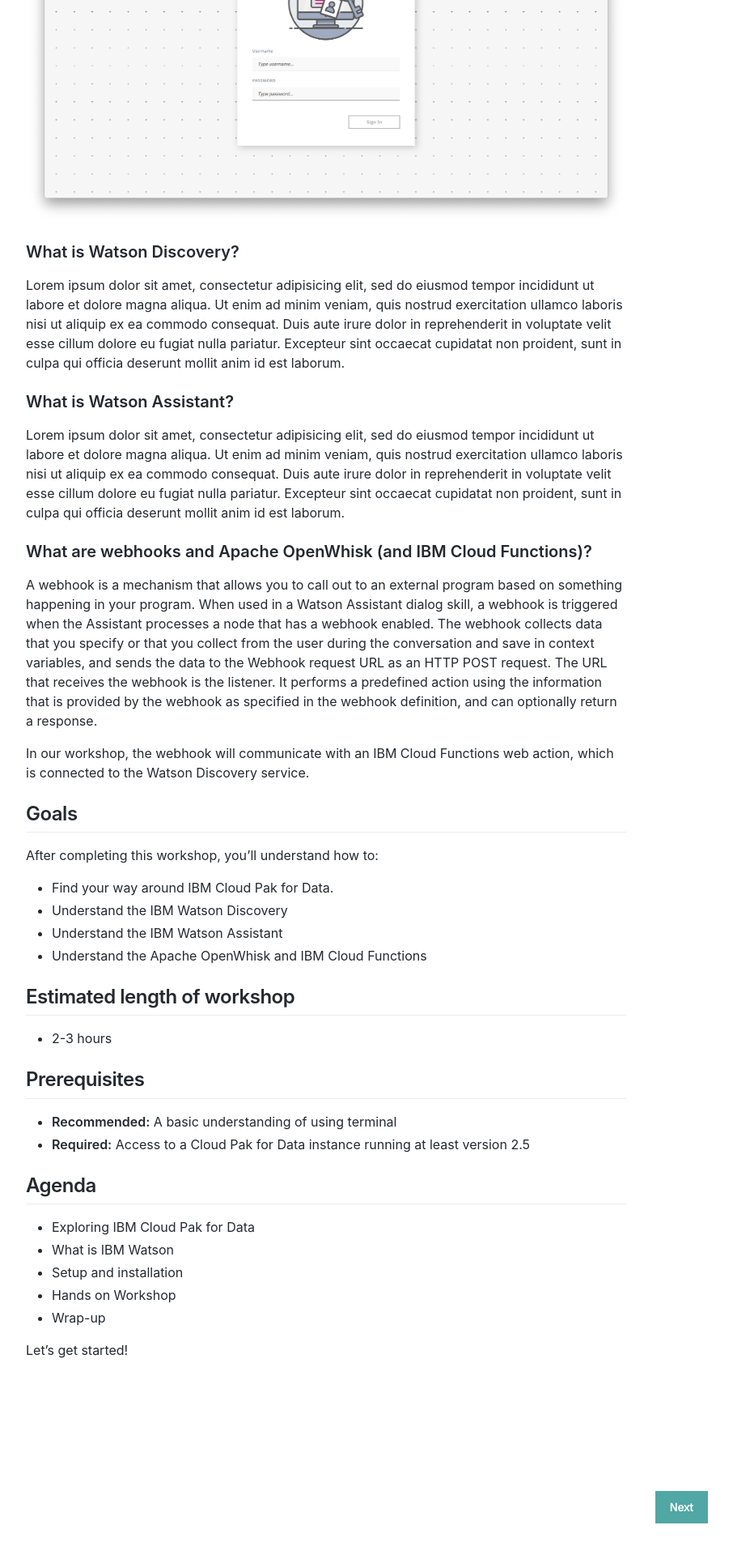
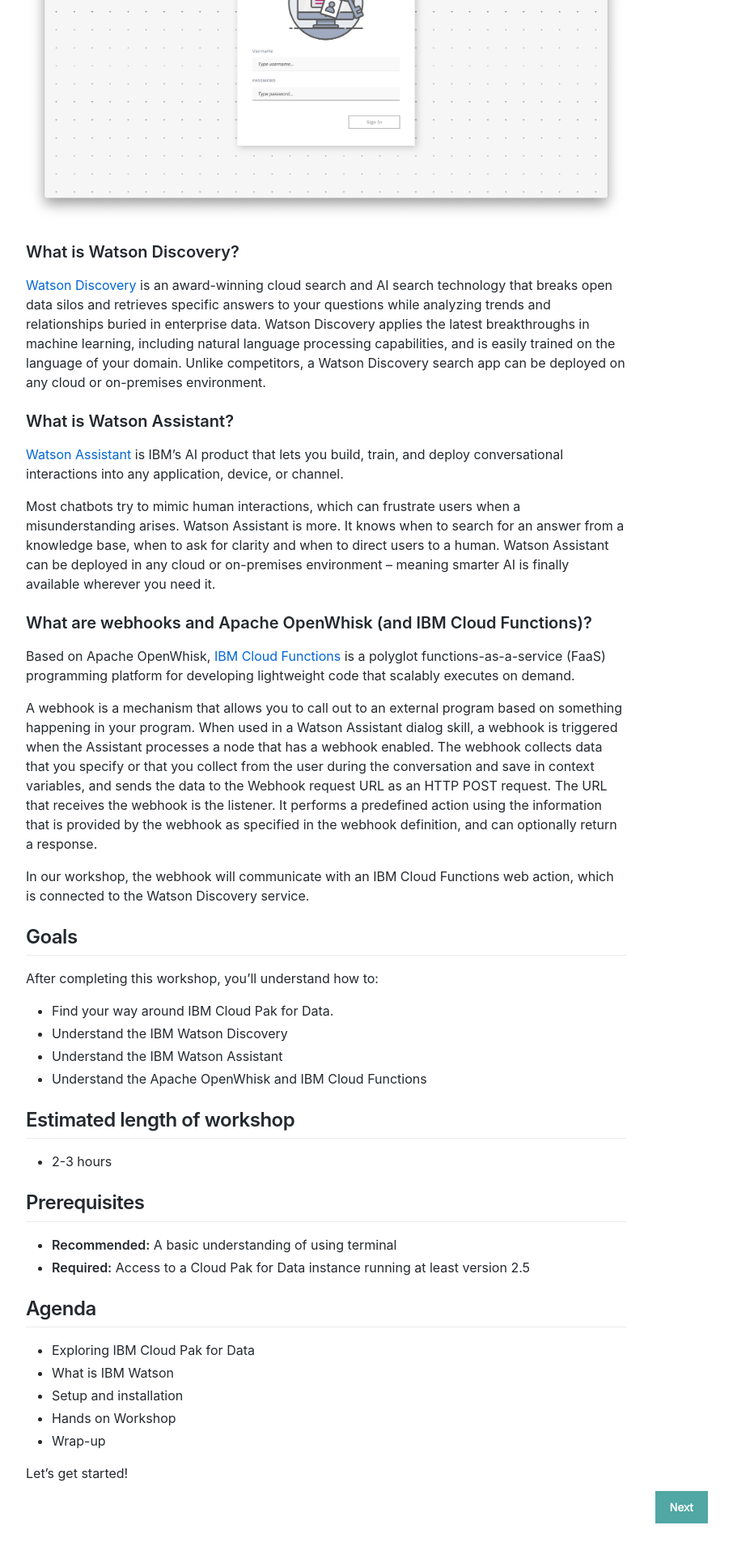
Before and after one commit to tmarkiewicz/ibm-cpd-workshop, a Jekyll site: the page built from _discovery/index.md, in a window 1280 px wide. Shown: the part 1360-3280 px from the top of the page at 81% size, without its empty margins (365-1271 px from the left). Built offline with Jekyll 4.4.1, drawn with Linux system fonts in a browser that asks for light colours.

Commit message:
added product descriptions

```diff
--- a/_discovery/index.md
+++ b/_discovery/index.md
@@ -25,24 +25,17 @@
 
 ### What is Watson Discovery?
 
-Lorem ipsum dolor sit amet, consectetur adipisicing elit, sed do eiusmod
-tempor incididunt ut labore et dolore magna aliqua. Ut enim ad minim veniam,
-quis nostrud exercitation ullamco laboris nisi ut aliquip ex ea commodo
-consequat. Duis aute irure dolor in reprehenderit in voluptate velit esse
-cillum dolore eu fugiat nulla pariatur. Excepteur sint occaecat cupidatat non
-proident, sunt in culpa qui officia deserunt mollit anim id est laborum.
+[Watson Discovery](https://www.ibm.com/cloud/watson-discovery) is an award-winning cloud search and AI search technology that breaks open data silos and retrieves specific answers to your questions while analyzing trends and relationships buried in enterprise data. Watson Discovery applies the latest breakthroughs in machine learning, including natural language processing capabilities, and is easily trained on the language of your domain. Unlike competitors, a Watson Discovery search app can be deployed on any cloud or on-premises environment.
 
 ### What is Watson Assistant?
 
-Lorem ipsum dolor sit amet, consectetur adipisicing elit, sed do eiusmod
-tempor incididunt ut labore et dolore magna aliqua. Ut enim ad minim veniam,
-quis nostrud exercitation ullamco laboris nisi ut aliquip ex ea commodo
-consequat. Duis aute irure dolor in reprehenderit in voluptate velit esse
-cillum dolore eu fugiat nulla pariatur. Excepteur sint occaecat cupidatat non
-proident, sunt in culpa qui officia deserunt mollit anim id est laborum.
+[Watson Assistant](https://www.ibm.com/cloud/watson-assistant/) is IBM’s AI product that lets you build, train, and deploy conversational interactions into any application, device, or channel.
 
+Most chatbots try to mimic human interactions, which can frustrate users when a misunderstanding arises. Watson Assistant is more. It knows when to search for an answer from a knowledge base, when to ask for clarity and when to direct users to a human. Watson Assistant can be deployed in any cloud or on-premises environment – meaning smarter AI is finally available wherever you need it.
 
 ### What are webhooks and Apache OpenWhisk (and IBM Cloud Functions)?
+
+Based on Apache OpenWhisk, [IBM Cloud Functions](https://www.ibm.com/cloud/functions) is a polyglot functions-as-a-service (FaaS) programming platform for developing lightweight code that scalably executes on demand.
 
 A webhook is a mechanism that allows you to call out to an external program based on something happening in your program. When used in a Watson Assistant dialog skill, a webhook is triggered when the Assistant processes a node that has a webhook enabled. The webhook collects data that you specify or that you collect from the user during the conversation and save in context variables, and sends the data to the Webhook request URL as an HTTP POST request. The URL that receives the webhook is the listener. It performs a predefined action using the information that is provided by the webhook as specified in the webhook definition, and can optionally return a response.
 
```
